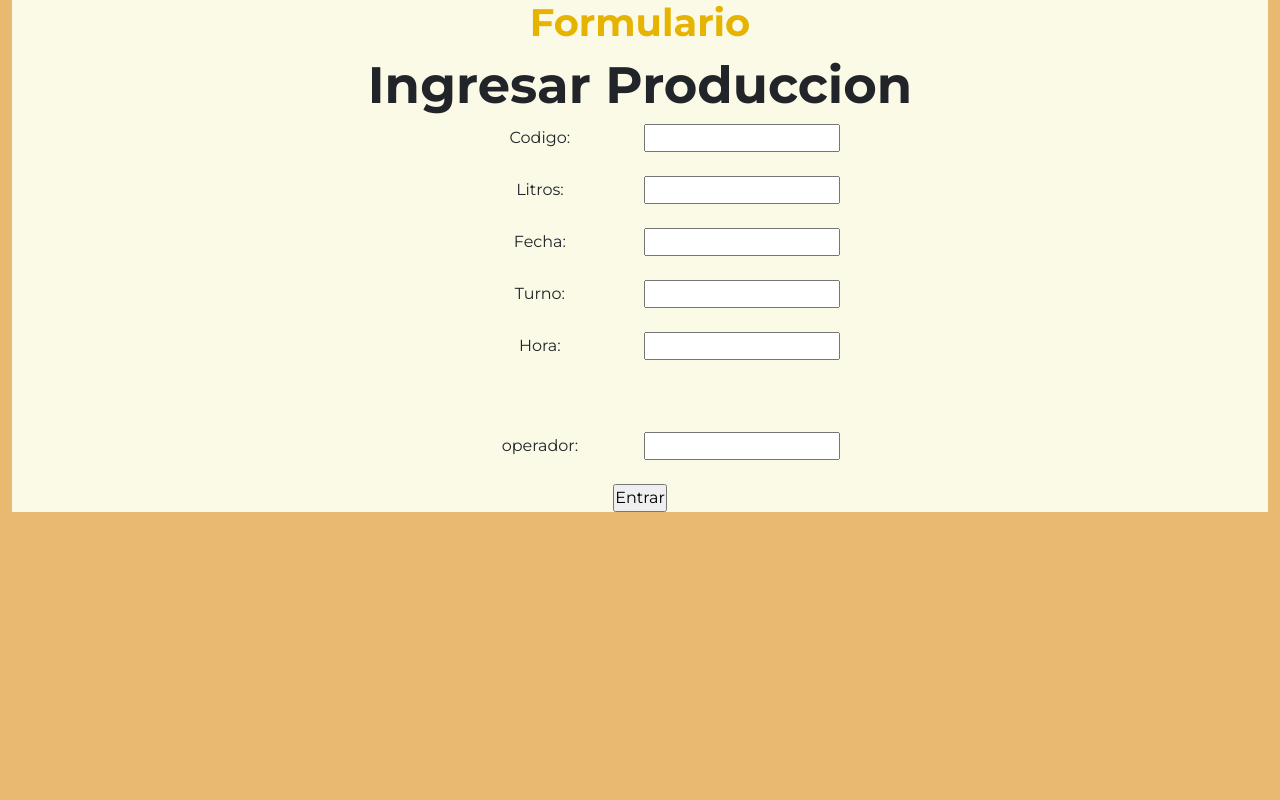
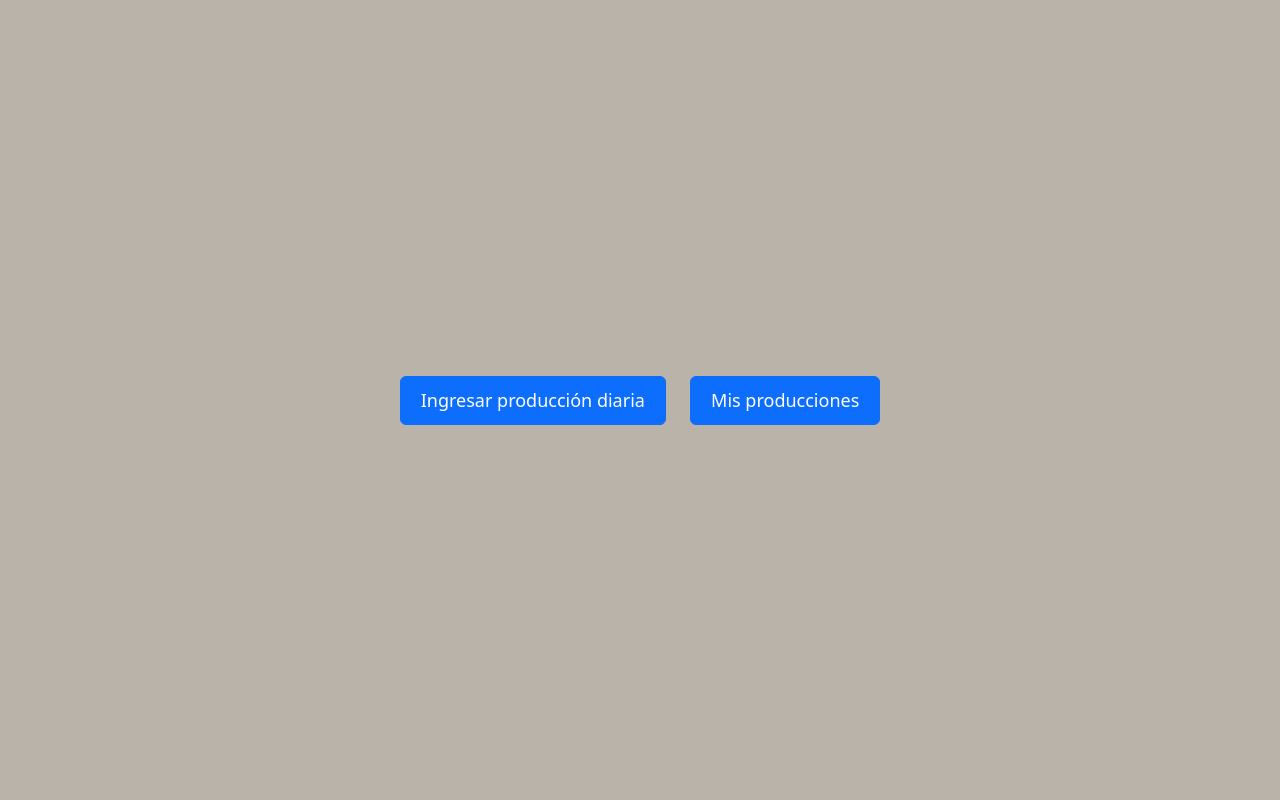
Before and after one commit to AshleyIB/CER3-ENC-GRUPO7, a Django app: page /base/ in a window 1280 px wide. Run offline with Django 5.2, Linux system fonts and the light colour scheme; some libraries are stand-ins or nearby versions.

Commit message:
update nueva interface + cambios model usuario + listar_registros + cambios css + views + cambios base

```diff
--- a/ENC/core/models.py
+++ b/ENC/core/models.py
@@ -1,5 +1,5 @@
 from django.db import models
-
+from django.contrib.auth.models import User
 
 TIPO_USUARIO = (
     ("EPRG","EPRG"),
@@ -8,29 +8,33 @@ TIPO_USUARIO = (
 )
 
 class Usuario(models.Model):
-    codigo= models.CharField(max_length=7)
-    nombre_usuario= models.CharField(max_length=10,default='Desconocido')
-    apellido_usuario= models.CharField(max_length=10,default='Desconocido')
-    contrasena= models.CharField(max_length=10)
-    tipo_usuario = models.CharField(max_length=10,choices=TIPO_USUARIO,default="PRD")
+    codigo = models.CharField(max_length=7)
+    nombre_usuario = models.CharField(max_length=10, default='Desconocido')
+    apellido_usuario = models.CharField(max_length=10, default='Desconocido')
+    contrasena = models.CharField(max_length=10)
+    tipo_usuario = models.CharField(max_length=10, choices=TIPO_USUARIO, default="PRD")
+
     def __str__(self):
         return self.codigo
 
 class Supervisor(models.Model):
-    codigo= models.CharField(max_length=7)
-    nombre_supervisor= models.CharField(max_length=10)
-    apellido_supervisor= models.CharField(max_length=10)
-    contrasena= models.CharField(max_length=10)
-    tipo_usuario = models.CharField(max_length=10,choices=TIPO_USUARIO,default="PRD")
+    codigo = models.CharField(max_length=7)
+    nombre_supervisor = models.CharField(max_length=10)
+    apellido_supervisor = models.CharField(max_length=10)
+    contrasena = models.CharField(max_length=10)
+    tipo_usuario = models.CharField(max_length=10, choices=TIPO_USUARIO, default="PRD")
+
     def __str__(self):
         return self.codigo
 
 class Formulario(models.Model):
-    codigo= models.CharField(max_length=78)
+    usuario = models.ForeignKey(User, on_delete=models.CASCADE, null=True, blank=True)
+    codigo = models.CharField(max_length=78)
     litros = models.CharField(max_length=200)
     fecha = models.CharField(max_length=100)
     turno = models.CharField(max_length=300)
     hora = models.CharField(max_length=100)
-    operador= models.CharField(max_length=100)
-    def __str__(self) -> str:
-        return self.codigo + self.litros + self.fecha + self.turno + self.hora + self.operador
+    operador = models.CharField(max_length=100)
+
+    def __str__(self):
+        return f"{self.codigo} - {self.litros} - {self.fecha} - {self.turno} - {self.hora} - {self.operador}"
--- a/ENC/core/static/core/css/estilos.css
+++ b/ENC/core/static/core/css/estilos.css
@@ -2,31 +2,3 @@
     margin: 0;
     padding: 0;
 }
-
-body{
-    font-family: Montserrat;
-}
-
-.row{
-    text-align: center;
-    align-items:center;
-    margin: 0;
-}
-
-.formulario {
-    background-color: #fff;
-    padding: 12vw;
-    border-radius: 10vw;
-    margin-top: 7vw;
-    margin-bottom: 5vw;
-    text-align: center;
-}
-
-.btn-primary{
-    position: absolute;
-    top: 30%;
-    left: 50%;
-    transform: translate(-50%, -50%);
-    background-color: #e5b300;
-    color: #fff;
-}
--- a/ENC/core/templates/core/base.html
+++ b/ENC/core/templates/core/base.html
@@ -6,19 +6,39 @@
     <meta charset="UTF-8">
     <meta name="viewport" content="width=device-width, initial-scale=1.0">
     <title>PRINCIPAL</title>
-    <link rel="stylesheet" href="{%static 'core/css/bootstrap.css'%}">
-    <link rel="stylesheet" href="{%static 'core/css/estilos.css'%}">
+    <link rel="stylesheet" href="{% static 'core/css/bootstrap.css' %}">
+    <link rel="stylesheet" href="{% static 'core/css/estilos.css' %}">
     <link rel="preconnect" href="https://fonts.googleapis.com">
     <link href="https://fonts.googleapis.com/css2?family=Montserrat:ital,wght@0,100..900;1,100..900&display=swap" rel="stylesheet">
+    <style>
+        body {
+            background-color: #b9b3a9;
+            display: flex;
+            justify-content: center;
+            align-items: center;
+            height: 100vh;
+            margin: 0;
+        }
+        .boton-container {
+            text-align: center;
+        }
+        .boton {
+            margin: 10px;
+            padding: 10px 20px;
+            font-size: 18px;
+            white-space: nowrap;
+        }
+    </style>
+</head>
 
-</head>
-<body style="background-color:#e9b971">
-
-    <div class="container-fluid">
-        <div class="row borde"></div>
-            <div class="row" style="background-color: #fafae7;">
-                {% include 'core/formulario.html' %}
+<body>
+    <div class="container">
+        <div class="row">
+            <div class="col-12 text-center boton-container">
+                <a href="{% url 'formulario' %}" class="btn btn-primary boton">Ingresar producción diaria</a>
+                <a href="{% url 'listar_registros' %}" class="btn btn-primary boton">Mis producciones</a>
             </div>
+        </div>
     </div>
 
 </body>
--- a/ENC/core/templates/core/formulario.html
+++ b/ENC/core/templates/core/formulario.html
@@ -8,13 +8,13 @@
 <div class="row" id="proyectos">
 
         <div class="col-lg-md-12">
-            <h1 style="font-size: 3vw; font-weight: bolder; text-align: center; color: #e5b300;">Formulario</h1>
+            <h1 style="font-size: 3vw; font-weight: bolder; text-align: center; color: #0095e5;">Formulario</h1>
         </div>
         <div class="col-lg-md-12">
             <h1 style="font-size: 4vw; font-weight: bolder; text-align: center;">Ingresar Produccion</h1>
         </div>
         <div style="text-align: center;">
-            <form action="{% url 'base' %}" method="POST">
+            <form action="{% url 'formulario' %}" method="POST">
                 {% csrf_token %}
             <label for="codigo" style="min-width: 200px;">Codigo:</label>
             <input type="text" id="codigo" name="codigo">
@@ -37,8 +37,15 @@
             <br>
             <br>
             <input type="submit" value="Entrar">
+            </form>
 
-            </form>
+        </div>
+        <div class="container">
+            <div class="row">
+                <div class="col-12 text-center boton-container">
+                    <a href="{% url 'base' %}" class="btn btn-primary boton">Volver</a>
+                </div>
+            </div>
         </div>
     </div>
 </div>
--- a/ENC/core/views.py
+++ b/ENC/core/views.py
@@ -47,16 +47,21 @@ def formulario(request):
     else:
         form = FormularioForm()
 
-    return render(request, 'core/base.html', {'form': form})
+    return render(request, 'core/formulario.html', {'form': form})
+
+from django.shortcuts import render, get_object_or_404, redirect
+from .models import Formulario
+from .forms import FormularioForm
+from django.contrib.auth.decorators import login_required
 
 @login_required
 def listar_registros(request):
-    registros = Formulario.objects.filter(operador=request.user)
-    return render(request, 'listar_registros.html', {'registros': registros})
+    registros = Formulario.objects.filter(usuario=request.user)
+    return render(request, 'core/listar_registros.html', {'registros': registros})
 
 @login_required
 def modificar_registro(request, pk):
-    registro = get_object_or_404(Formulario, pk=pk, operador=request.user)
+    registro = get_object_or_404(Formulario, pk=pk, usuario=request.user)
     if request.method == 'POST':
         form = FormularioForm(request.POST, instance=registro)
         if form.is_valid():
@@ -64,4 +69,4 @@ def modificar_registro(request, pk):
             return redirect('listar_registros')
     else:
         form = FormularioForm(instance=registro)
-    return render(request, 'modificar_registro.html', {'form': form})
+    return render(request, 'core/modificar_registro.html', {'form': form})
```
Also changed, not shown: ENC/core/templates/core/listar_registros.html (+27 -8 lines), ENC/core/migrations/0001_initial.py, ENC/core/migrations/0002_formulario_alter_usuario_tipo_usuario.py (deleted), ENC/core/migrations/0002_remove_formulario_usuario.py (added), ENC/core/migrations/0003_formulario_usuario.py (added), ENC/core/migrations/0003_supervisor_usuario_apellido_usuario_and_more.py (deleted), ENC/db.sqlite3.
